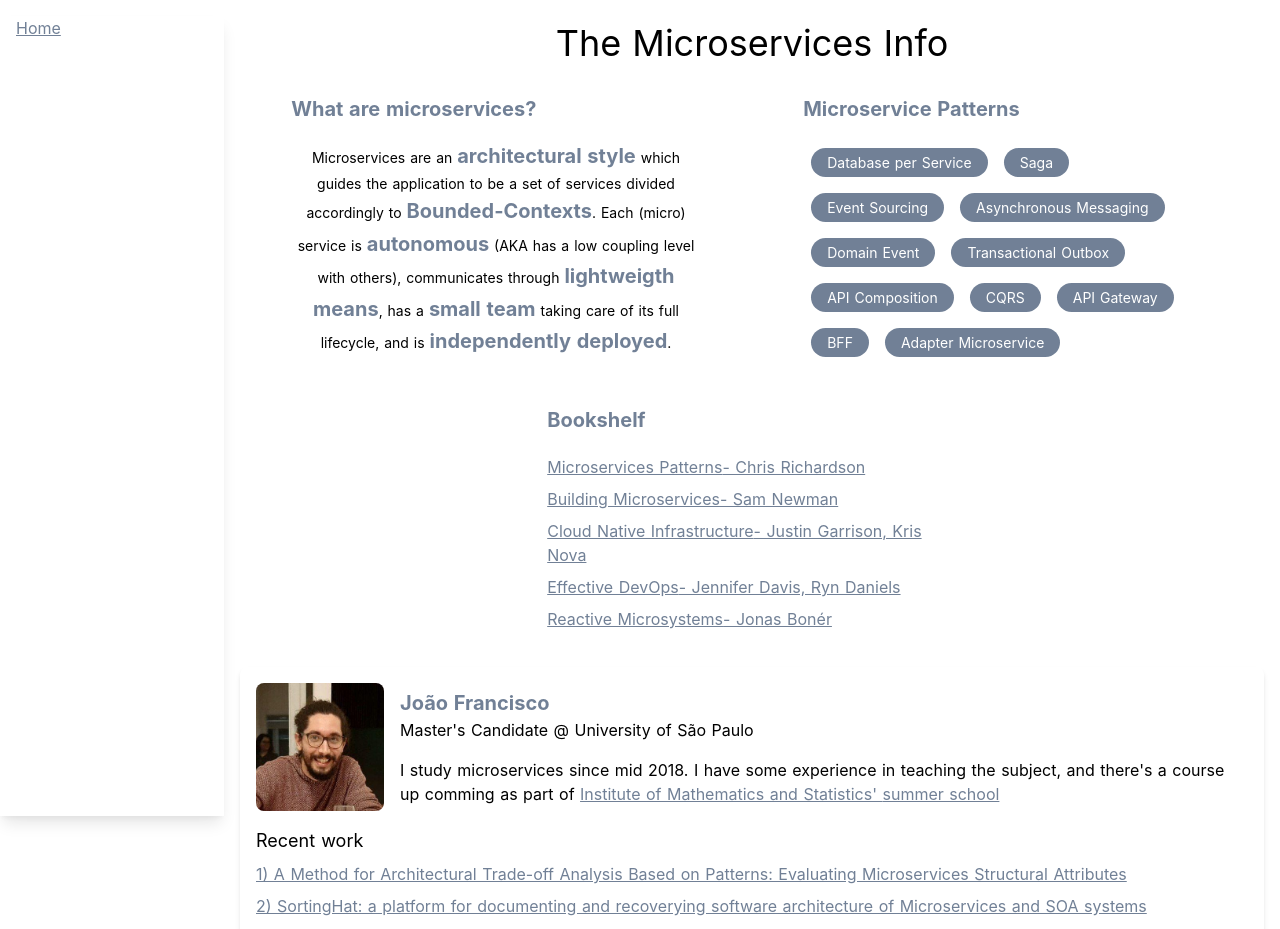
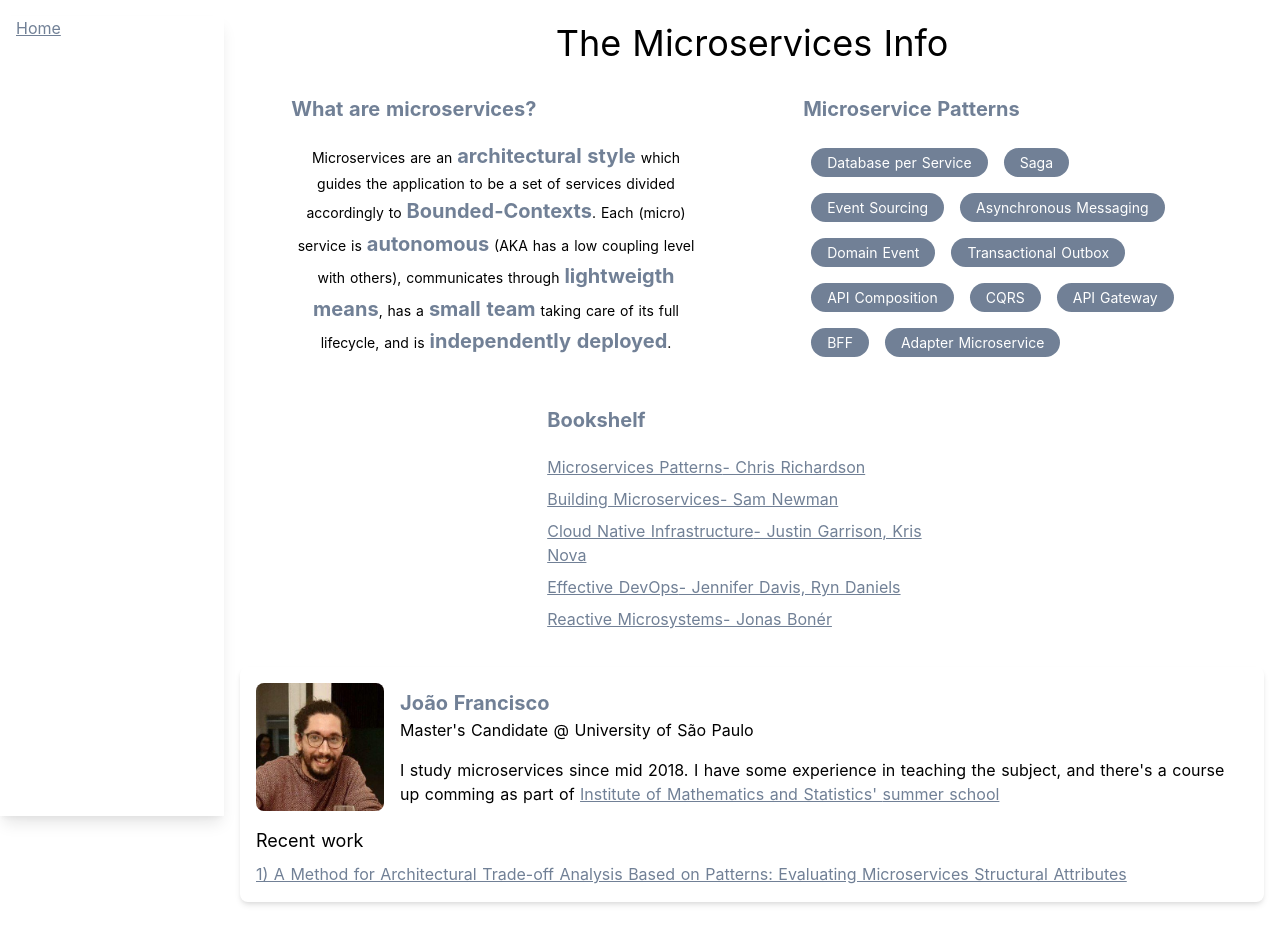
Before and after one commit to the-microservices-info/frontend, a Nuxt app: page /learn in a window 1280 px wide. Shown: the top 929 px of the page. Built offline with nearby package versions, Linux system fonts and the light colour scheme.

Commit message:
Remove not written work
Signed-off-by: João Daniel <jotaf.daniel@gmail.com>

```diff
--- a/pages/learn/index.vue
+++ b/pages/learn/index.vue
@@ -183,16 +183,6 @@ export default {
         route: '/learn/trade-offs-method',
         order: 1,
       },
-      {
-        title: `SortingHat: a platform for documenting and recoverying software architecture of Microservices and SOA systems`,
-        route: '/learn/sorting-hat',
-        order: 2,
-      },
-      {
-        title: 'Byron - an event-driven microservices framework',
-        route: '/learn/byron',
-        order: 3,
-      },
     ],
 
     books: [
```
